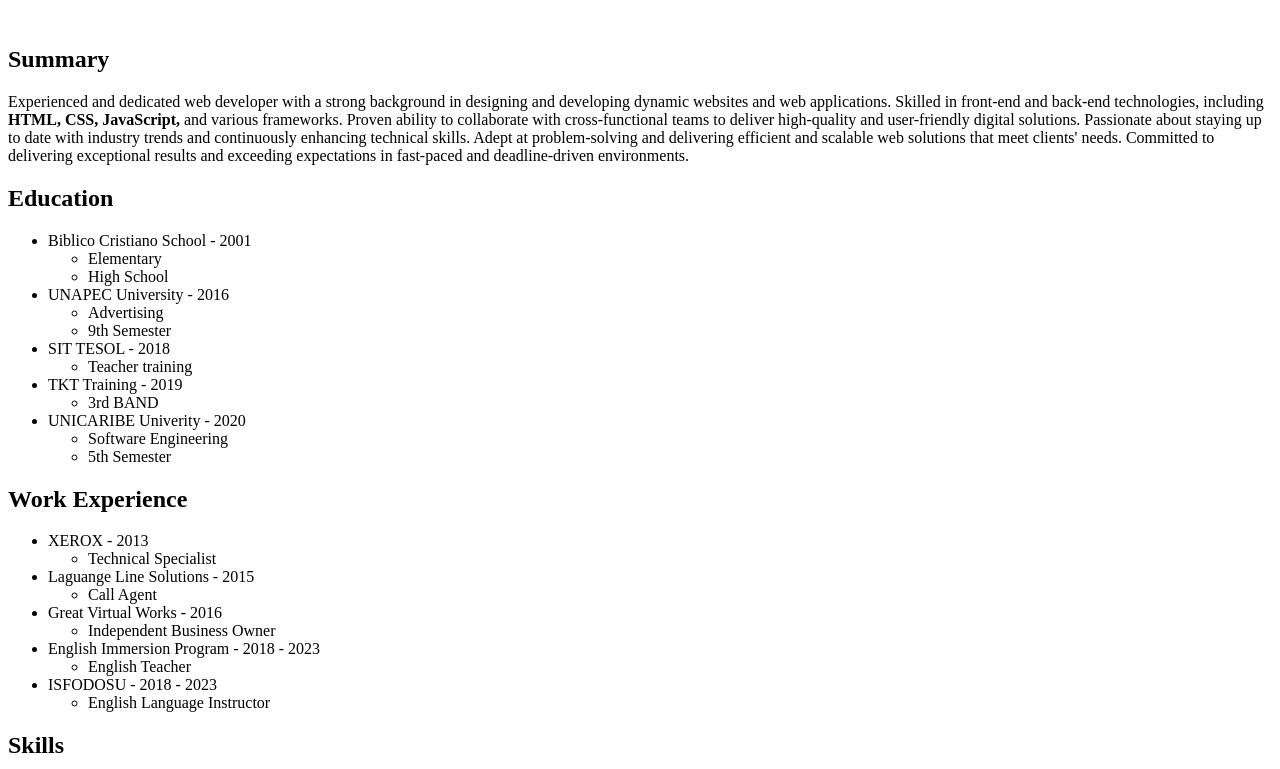
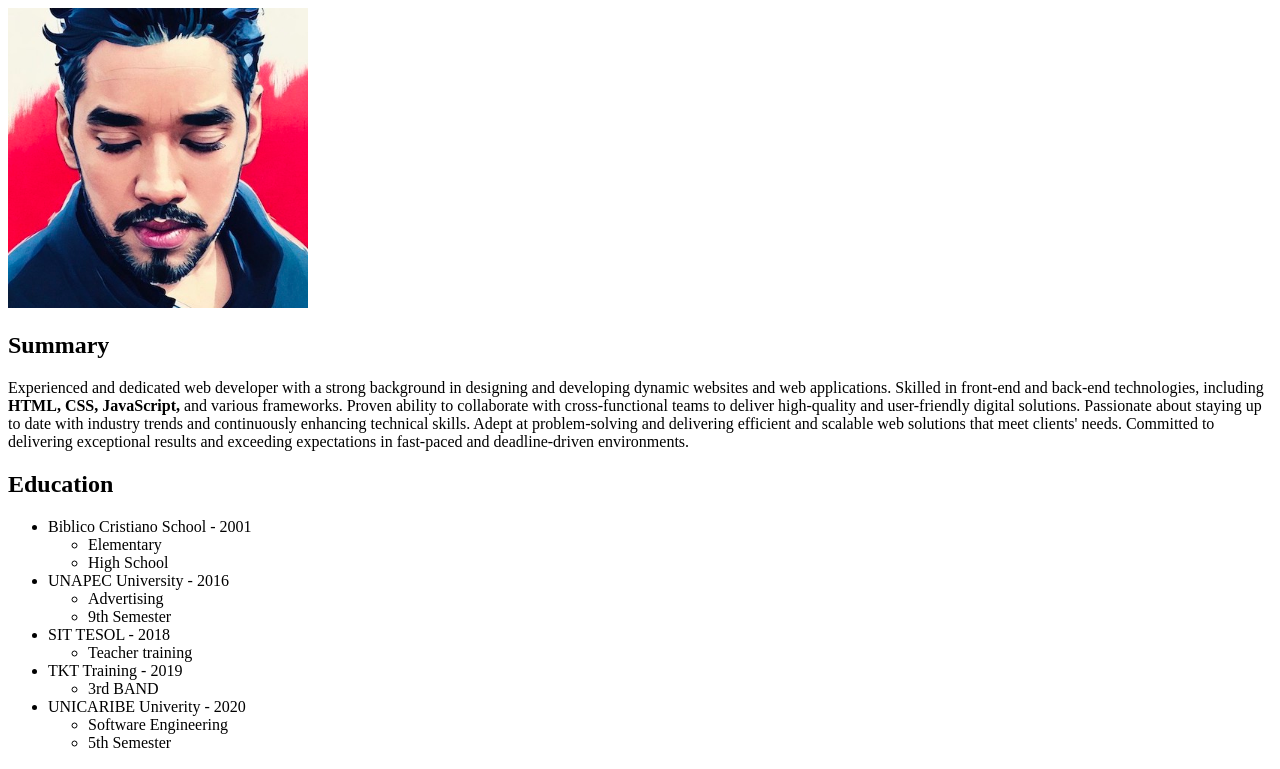
Before and after one commit to crixfer/HTML-RESUME, a plain HTML site: page index.html in a window 1280 px wide. Shown: the top 769 px of the page. Drawn offline with Linux system fonts and the light colour scheme; the site is published under a folder, as on GitHub Pages, so addresses that start at the root find nothing.

Commit message:
Update index.html

```diff
--- a/index.html
+++ b/index.html
@@ -7,7 +7,7 @@
     <title>My Resume</title>
   </head>
   <body>
-    <img src="/Images/crixfer.JPG" height="300" alt="" />
+    <img src="Images/crixfer.JPG" height="300" alt="" />
     <h2>Summary</h2>
     <p>
       Experienced and dedicated web developer with a strong background in
```
